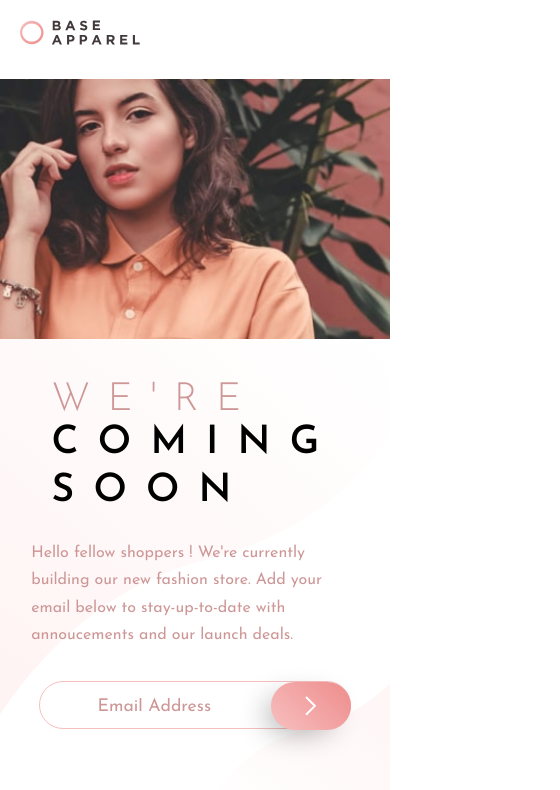
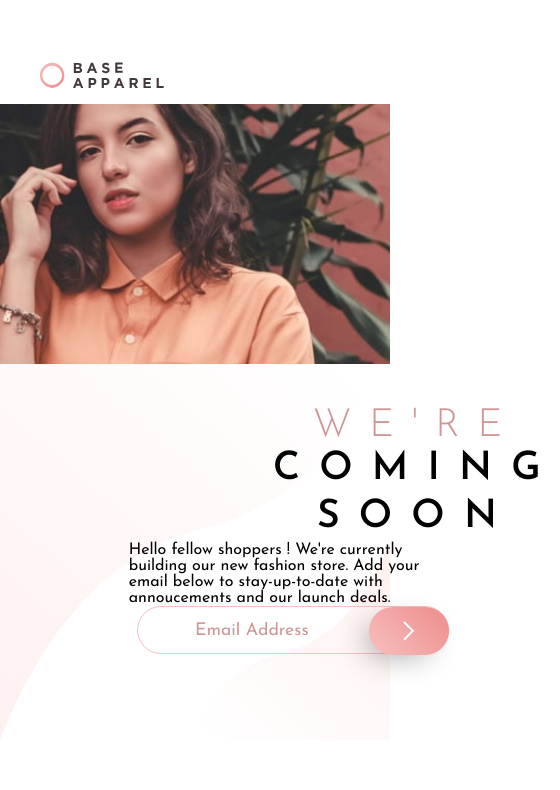
Before and after one commit to poloskanini/Challenge-2-final, a plain HTML site: page index.html in a window 390 px wide. Shown: the whole page, 560 px wide, since content can reach past the window. Drawn offline with Linux system fonts and the light colour scheme.

Commit message:
paysage iphone X 8/10

```diff
--- a/index.html
+++ b/index.html
@@ -10,18 +10,17 @@
 </head>
 <body>
     <div class="wrapper">
-        <div class="logo-container">
-            <div class="logo"></div>
-        </div>
         <main class="main">
             <div class="content">
                 <div class="description">
-                <div class="title">
+                    <div class="title-text">
                         <h1 class="were">WE'RE</h1>
                         <h1 class="coming">COMING</h1>
                         <h1 class="soon">SOON</h1>
                     </div>
-                <p class="promotionnal">Hello fellow shoppers ! We're currently building our new fashion store. Add your email below to stay-up-to-date with annoucements and our launch deals.</p>
+                    <div class="promo">
+                    <p>Hello fellow shoppers ! We're currently building our new fashion store. Add your email below to stay-up-to-date with annoucements and our launch deals.</p>
+                    </div>
                     <div class="contact">
                         <input class="email" type="text" placeholder="Email Address">
                         <button class="btn "type="submit"></button>
@@ -30,6 +29,9 @@
             </div>
         </main>
         <div class="hero"></div>
+        <div class="logo-container">
+            <div class="logo"></div>
+        </div>
     </div>
 
 </body>
--- a/style.css
+++ b/style.css
@@ -27,72 +27,74 @@ body {
     grid-template-columns: 1fr calc(100vh *(610/800));
     grid-template-rows: auto 1fr ;
     width: 100vw;
-    height: 100vh;
-    margin: 0;
+    height: 100%;
 }
 .main {
-    display: flex;
-    flex-direction: column;
-    justify-content: center;
     grid-row: 1 / 3;
-    grid-column: 1 / 2;
-    background-image: url(./images/bg-pattern-desktop.svg);
+    grid-column: 1;
+    background-image: url(images/bg-pattern-desktop.svg);
     background-repeat: no-repeat;
-    background-size: cover;
-    position: relative;
+    background-size: 100%;
     z-index: 1;
-    /* min-width: 50vw; */
+    /* padding: 0 50px; */
 }
 /* MAIN STYLE */
 .content {
     display: flex;
-    flex-direction: column;
+    flex-wrap: wrap;
     align-items: center;
-    justify-content: center;
-    padding-left: 10rem;
+    height: 100vh;
+    width: 50%;
     /* margin: 10rem; */
 }
 .logo-container {
     grid-row: 1;
     grid-column: 1;
     height: 5vh;
-    position: relative;
     z-index: 2;
-    margin-left: 10rem;
-    margin-top: 10vh;
+    padding: 5vh 5vw;
 }
 .logo {
-    background-image: url(/images/logo.svg);
+    background-image: url(images/logo.svg);
     background-repeat: no-repeat;
     background-size: contain;
     grid-row: 1;
     grid-column: 1;
-    height: 5vh;
+    height: 6vh;
     width: 100%;
+
 }
 .description {
     display: flex;
-    flex-direction: column;
-    padding-top: 8vw;
+    flex-wrap: wrap;
 }
+
+.title-text {
+    display: flex;
+    flex-flow: column wrap;
+
+}
+/*
 .were {
-    font-size: 3.6rem;
+    font-size: 5rem;
     font-weight: 300;
     letter-spacing: 1.1rem;
     color: var(--desaturated-red);
 }
 .coming,
 .soon {
-    font-size: 3.6rem;
-    line-height: 4.2rem;
-    letter-spacing: 1.2rem;
+    font-size: 5rem;
+    line-height: 6rem;
+    letter-spacing: 1.1rem;
+
+    /* letter-spacing: 1.2rem; */
 }
-.promotionnal {
-    width: 50%;
-    padding-top: 1.5rem;
+.promo {
+    display: flex;
+    flex-direction: column;
     color: var(--desaturated-red);
     line-height: 1.7rem;
-    font-size: 1rem;
+    padding: 2rem 0;
 }
 .email {
     background-color: transparent;
@@ -108,7 +110,7 @@ body {
     width: 25rem;
     text-align: center;
     color: var(--grayish-blue);
-    margin-top: 8vh;
+    margin-top: 2vh;
 }
 .email {
     display: inline-block;
@@ -126,7 +128,7 @@ body {
     right: -1px;
     height: 3rem;
     width: 5rem;
-    background-image: url(./images/icon-arrow.svg), linear-gradient(45deg, hsl(0, 80%, 86%),  hsl(0, 74%, 74%));
+    background-image: url(images/icon-arrow.svg), linear-gradient(45deg, hsl(0, 80%, 86%),  hsl(0, 74%, 74%));
     background-repeat: no-repeat;
     background-position: center;
     border: var(--grayish-blue);
@@ -149,12 +151,12 @@ input[type="text"]:focus {
 }
 /* HERO STYLE */
 .hero {
-    background-image: url(./images/hero-desktop.jpg);
+    background-image: url(images/hero-desktop.jpg);
     background-repeat: no-repeat;
     background-size: contain;
     background-position: center;
     grid-row: 1 / 3;
-    /* max-width: 50vw; */
+    max-width: 50vw;
 }
 
 /* MEDIA QUERIES */
@@ -171,33 +173,35 @@ input[type="text"]:focus {
         grid-template-rows: auto calc(100vw * (250 / 375)) 1fr;
         height: 100vh;
         width: 100vw;
-        margin: 0;
     }
     .main {
         display: flex;
         flex-direction: column;
         align-items: center;
         justify-content: center;
-        grid-row: 3 / 3;
-        background-image: url(./images/bg-pattern-desktop.svg);
+        grid-row: 3 / 4;
+        grid-column: 1;
+        background-image: url(images/bg-pattern-desktop.svg);
         background-repeat: no-repeat;
         background-position: top;
-        position: relative;
         z-index: 1;
-        margin: 0;
     }
     .content {
+        grid-column: 1;
+        grid-row: 3 / 4;
         display: flex;
         flex-direction: column;
         align-items: center;
         max-width: 100vw;
+        height: 100vh;
         margin: auto;
         margin-top: 5vh;
         padding: 0;
     }
 
     .description {
-
+        grid-column: 1;
+        grid-row: 3 / 4;
         display: flex;
         flex-direction: column;
         align-items: center;
@@ -208,11 +212,11 @@ input[type="text"]:focus {
         width: 100vw;
     }
 
-    .title-description {
+    .title-text {
         display: flex;
-        flex-direction: column;
+        flex-direction: wrap;
         align-items: center;
-        width: 80vw;
+        width: 10vw;
     }
 
     .were {
@@ -239,12 +243,12 @@ input[type="text"]:focus {
 
 
     .hero {
-        background-image: url(./images/hero-mobile.jpg);
+        background-image: url(images/hero-mobile.jpg);
         background-repeat: no-repeat;
         background-size: contain;
-        background-position: center;
         grid-row: 2 / 3;
-        min-width: 375px;
+        grid-column: 1;
+        max-width: 100%;
     }
     .logo-container {
         grid-row: 1;
@@ -256,7 +260,7 @@ input[type="text"]:focus {
     }
     .logo {
 
-        background-image: url(/images/logo.svg);
+        background-image: url(images/logo.svg);
         background-repeat: no-repeat;
         background-size: contain;
         height: 3vh;
@@ -291,7 +295,7 @@ input[type="text"]:focus {
         position: absolute;
         right: -1px;
         height: 3rem;
-        background-image: url(./images/icon-arrow.svg), linear-gradient(45deg, hsl(0, 80%, 86%),  hsl(0, 74%, 74%));
+        background-image: url(images/icon-arrow.svg), linear-gradient(45deg, hsl(0, 80%, 86%),  hsl(0, 74%, 74%));
         background-repeat: no-repeat;
         background-position: center;
         border: var(--grayish-blue);
```
Lines whose indentation alone changed are shown as unchanged.
